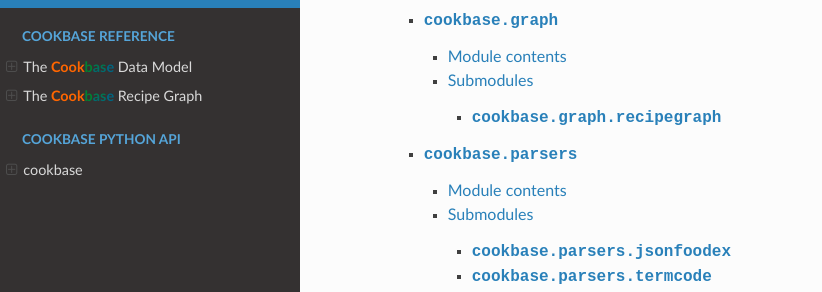
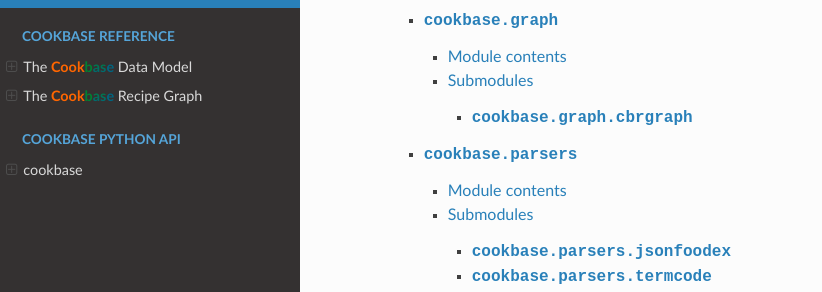
Before and after one commit to hblanko/cookbase, a Sphinx documentation site: the page built from docs/source/index.rst, in a window 1280 px wide and 900 px high, scrolled down 1226 px. Shown: the part 151-443 px from the top of the window, without its empty margins (0-822 px from the left). Built offline with Sphinx 7.4.7 and the Read the Docs theme 2.0.0, drawn with Linux system fonts in a browser that asks for light colours; pages that are not in the unit, such as notebooks, are missing from menus.

Commit message:
Fixed cbrgraph module reference

```diff
--- a/docs/source/cookbase.graph.rst
+++ b/docs/source/cookbase.graph.rst
@@ -15,10 +15,10 @@ Module contents
 Submodules
 ==========
 
-cookbase.graph.recipegraph
+cookbase.graph.cbrgraph
 --------------------------
 
-.. automodule:: cookbase.graph.recipegraph
+.. automodule:: cookbase.graph.cbrgraph
    :members:
    :undoc-members:
    :show-inheritance:
```
